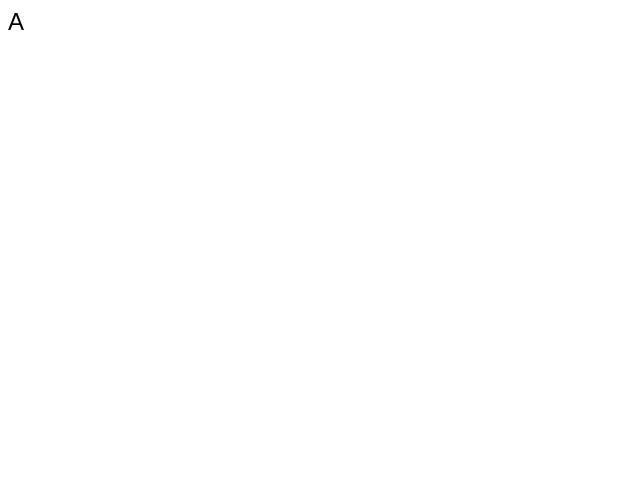
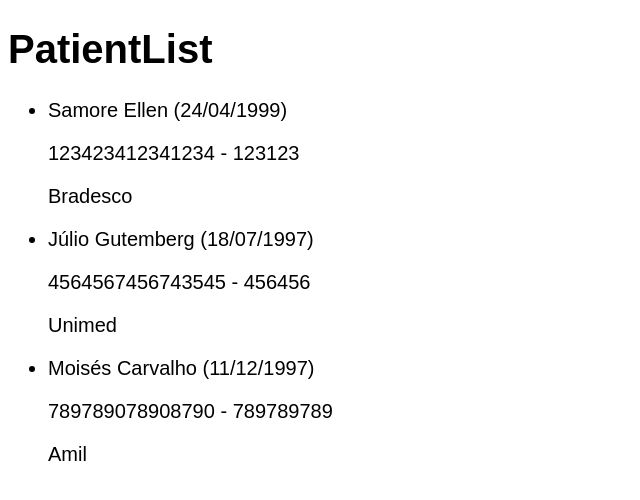
Before and after one commit to ImperadorSid/mentoring-medical-dashboard-frontend, a React (Create React App) app: page / in a window 1280 px wide. Shown: the top 500 px of the page, without its empty margins (0-640 px from the left). Built offline with nearby package versions, Linux system fonts and the light colour scheme.

Commit message:
feat: Add page to list patients

```diff
--- a/package.json
+++ b/package.json
@@ -10,6 +10,7 @@
     "@types/node": "^16.7.13",
     "@types/react": "^18.0.0",
     "@types/react-dom": "^18.0.0",
+    "date-fns": "^2.29.3",
     "react": "^18.2.0",
     "react-dom": "^18.2.0",
     "react-router-dom": "^6.4.3",
--- /dev/null
+++ b/src/components/PatientCard/PatientCard.tsx
@@ -0,0 +1,25 @@
+import { PatientCardProps } from './PatientCard.types'
+import { format } from 'date-fns'
+
+export const PatientCard = ({
+  name,
+  document,
+  healthSystemId,
+  birthday: rawBirthday,
+  insurancePlan,
+}: PatientCardProps) => {
+  const birthday = format(rawBirthday, 'dd/MM/yyyy')
+
+  return (
+    <li>
+      <p>
+        {name} ({birthday})
+      </p>
+      <p>
+        {document} - {healthSystemId}
+      </p>
+
+      <p>{insurancePlan.name}</p>
+    </li>
+  )
+}
--- /dev/null
+++ b/src/components/PatientCard/index.ts
@@ -0,0 +1 @@
+export * from './PatientCard'
--- /dev/null
+++ b/src/components/index.ts
@@ -0,0 +1 @@
+export * from './PatientCard'
--- /dev/null
+++ b/src/pages/PatientList/PatientList.tsx
@@ -0,0 +1,60 @@
+import { PatientCard } from '../../components'
+import { Patient } from '../../types/patient'
+
+export const PatientList = () => {
+  const patients: Patient[] = [
+    {
+      id: '1',
+      name: 'Samore Ellen',
+      document: '123423412341234',
+      healthSystemId: '123123',
+      birthday: new Date(1999, 3, 24),
+      insurancePlan: {
+        name: 'Bradesco',
+        color: '#ffbbbb',
+      },
+    },
+    {
+      id: '2',
+      name: 'Júlio Gutemberg',
+      document: '4564567456743545',
+      healthSystemId: '456456',
+      birthday: new Date(1997, 6, 18),
+      insurancePlan: {
+        name: 'Unimed',
+        color: '#bbffbb',
+      },
+    },
+    {
+      id: '3',
+      name: 'Moisés Carvalho',
+      document: '789789078908790',
+      healthSystemId: '789789789',
+      birthday: new Date(1997, 11, 11),
+      insurancePlan: {
+        name: 'Amil',
+        color: '#bbbbff',
+      },
+    },
+  ]
+
+  return (
+    <div>
+      <h1>PatientList</h1>
+
+      <ul>
+        {patients.map(
+          ({ name, document, healthSystemId, birthday, insurancePlan }) => (
+            <PatientCard
+              name={name}
+              document={document}
+              healthSystemId={healthSystemId}
+              birthday={birthday}
+              insurancePlan={insurancePlan}
+            />
+          )
+        )}
+      </ul>
+    </div>
+  )
+}
--- /dev/null
+++ b/src/pages/PatientList/index.ts
@@ -0,0 +1 @@
+export * from './PatientList'
--- /dev/null
+++ b/src/pages/index.ts
@@ -0,0 +1 @@
+export * from './PatientList'
--- a/src/routes/index.tsx
+++ b/src/routes/index.tsx
@@ -1,8 +1,9 @@
 import { createBrowserRouter } from 'react-router-dom'
+import { PatientList } from '../pages'
 
 export const router = createBrowserRouter([
   {
     path: '/',
-    element: <div>A</div>,
+    element: <PatientList />,
   },
 ])
--- a/src/styles/global.css
+++ b/src/styles/global.css
@@ -3,7 +3,7 @@
 }
 
 body {
-  font: 1.5em sans-serif;
+  font: 1.25em sans-serif;
 }
 
 @media (prefers-color-scheme: dark) {
--- /dev/null
+++ b/src/types/insurancePlan.ts
@@ -0,0 +1,4 @@
+export type InsurancePlan = {
+  name: string
+  color: string
+}
--- /dev/null
+++ b/src/types/patient.ts
@@ -0,0 +1,10 @@
+import { InsurancePlan } from './insurancePlan'
+
+export type Patient = {
+  id: string
+  name: string
+  document: string
+  healthSystemId: string
+  birthday: Date
+  insurancePlan: InsurancePlan
+}
```
Also changed, not shown: src/components/PatientCard/PatientCard.types.tsx (added, +9 -0 lines), 1 other file (tests, documents, lock files or other folders).
